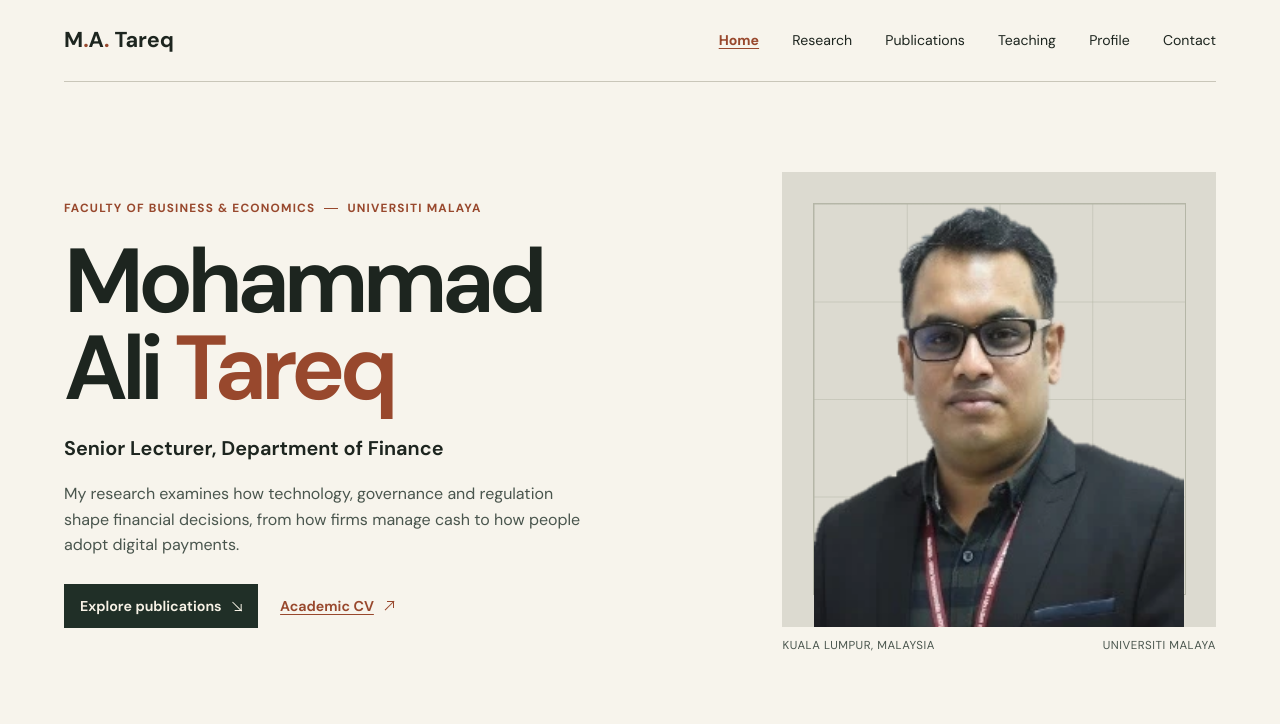
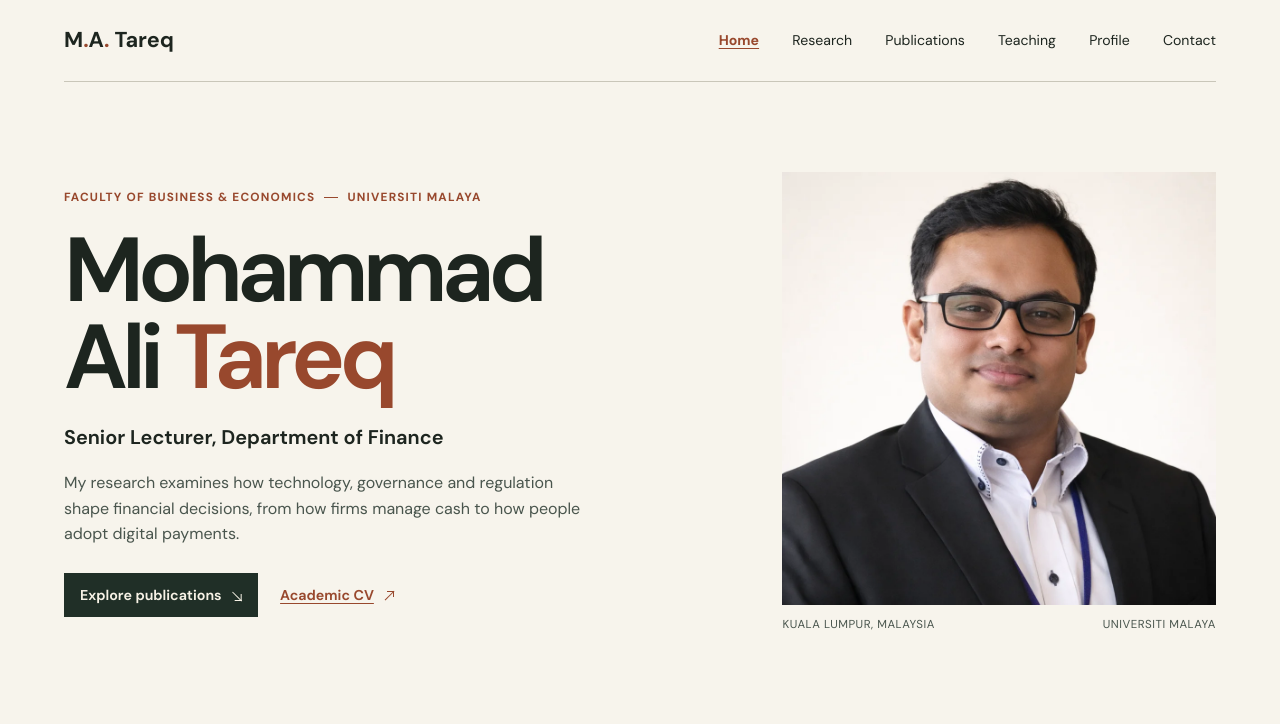
Before and after one commit to alitareq25/matareq, a plain HTML site: page index.html in a window 1280 px wide. Shown: the top 724 px of the page. Drawn offline with Linux system fonts and the light colour scheme.

Commit message:
Replace the homepage portrait

```diff
--- a/index.html
+++ b/index.html
@@ -17,7 +17,7 @@
   <meta property="og:image:alt" content="Mohammad Ali Tareq, Senior Lecturer in Finance at Universiti Malaya">
   <meta name="twitter:card" content="summary_large_image">
   <script type="application/ld+json">
-  {"@context":"https://schema.org","@type":"Person","name":"Mohammad Ali Tareq","url":"https://matareq.com/","image":"https://matareq.com/assets/mohammad-ali-tareq.webp","jobTitle":"Senior Lecturer in Finance","worksFor":{"@type":"CollegeOrUniversity","name":"Universiti Malaya","url":"https://www.um.edu.my/"},"sameAs":["https://umexpert.um.edu.my/ali_tareq","https://orcid.org/0000-0001-5521-8814","https://scholar.google.com/citations?user=6SKprp0AAAAJ"]}
+  {"@context":"https://schema.org","@type":"Person","name":"Mohammad Ali Tareq","url":"https://matareq.com/","image":"https://matareq.com/assets/mohammad-ali-tareq-profile.webp","jobTitle":"Senior Lecturer in Finance","worksFor":{"@type":"CollegeOrUniversity","name":"Universiti Malaya","url":"https://www.um.edu.my/"},"sameAs":["https://umexpert.um.edu.my/ali_tareq","https://orcid.org/0000-0001-5521-8814","https://scholar.google.com/citations?user=6SKprp0AAAAJ"]}
   </script>
 </head>
 <body id="top">
@@ -46,9 +46,9 @@
         </div>
       </div>
       <figure class="portrait">
-        <div class="portrait-frame">
-          <div class="portrait-grid" aria-hidden="true"></div>
-          <img src="/assets/mohammad-ali-tareq.webp" width="238" height="282" alt="Portrait of Mohammad Ali Tareq" fetchpriority="high">
+        <div class="portrait-frame" style="aspect-ratio:1">
+
+          <img src="/assets/mohammad-ali-tareq-profile.webp" width="960" height="960" alt="Portrait of Mohammad Ali Tareq" fetchpriority="high" style="width:100%;max-height:none">
         </div>
         <figcaption><span>Kuala Lumpur, Malaysia</span><span>Universiti Malaya</span></figcaption>
       </figure>
```
Also changed, not shown: assets/mohammad-ali-tareq-profile.webp (added).
